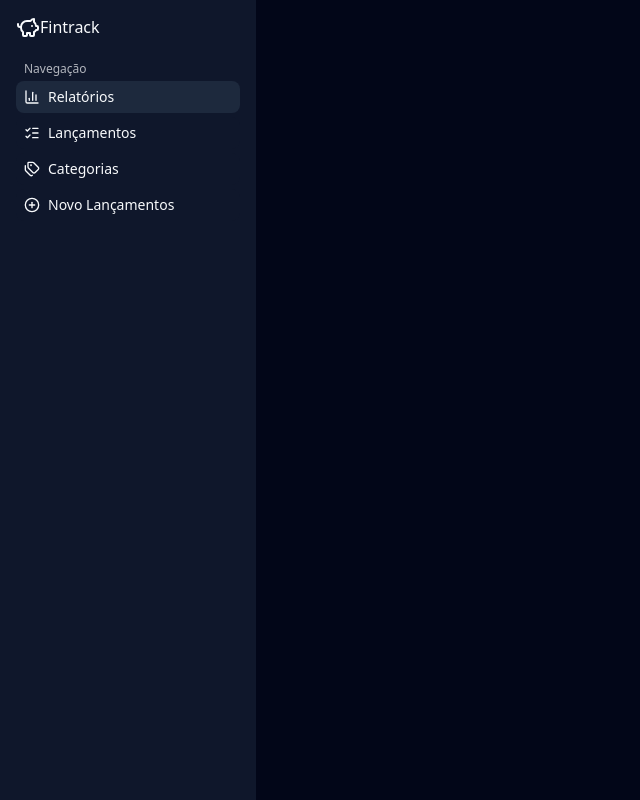
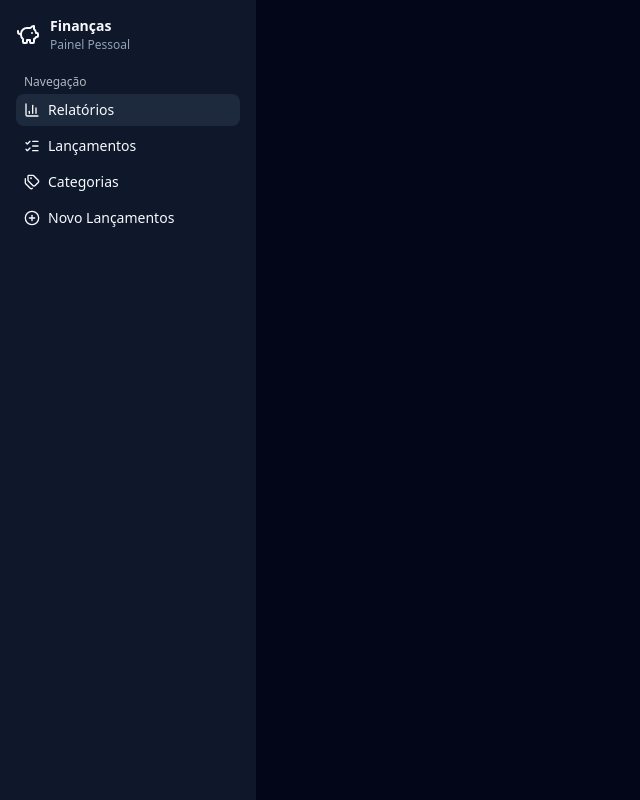
Before and after one commit to Falandimho/fintrack-frontend, a React (Vite) app: page / in a window 1280 px wide. Shown: the whole page, without its empty margins (0-640 px from the left). Built offline with nearby package versions, Linux system fonts and the light colour scheme.

Commit message:
refatora Sidebar para incluir título e descrição, e ajusta estilos no CSS

```diff
--- a/src/components/Sidebar/Sidebar.styles.tsx
+++ b/src/components/Sidebar/Sidebar.styles.tsx
@@ -15,9 +15,26 @@ export const SidebarHeader = styled.div`
   width: 100%;
   padding: 8px;
   display: flex;
+  gap: 10px;
   align-items: center
-  gap: 5px;
 `;
+
+export const SidebarTitle = styled.div`
+  width: fit-content;
+
+  & h4 {
+    font-weight: var(--font-weight-bold);
+    font-size: var(--text-sm);
+    line-height: var(--text-sm--line-height);
+
+  }
+
+  & p {
+    font-size: var(--text-xs);
+    color: var(--muted-foreground)
+  }
+`;
+
 
 export const SidebarLogo = styled.div`
   background-color: var(--foreground);
--- a/src/components/Sidebar/Sidebar.tsx
+++ b/src/components/Sidebar/Sidebar.tsx
@@ -38,7 +38,10 @@ export function Sidebar() {
       <Styled.Sidebar>
         <Styled.SidebarHeader>
           <PiggyBank />
-          <p>Fintrack</p>
+          <Styled.SidebarTitle>
+            <h4>Finanças</h4>
+            <p>Painel Pessoal</p>
+          </Styled.SidebarTitle>
         </Styled.SidebarHeader>
 
         <Styled.SidebarItemContainer>
--- a/src/index.css
+++ b/src/index.css
@@ -3,7 +3,7 @@
   --font-mono:
     ui-monospace, SFMono-Regular, Menlo, Monaco, Consolas, "Liberation Mono",
     "Courier New", monospace;
-  --font-display: "Sora", ui-sans-serif, system-ui, sans-serif;
+  --font-display: Sora,ui-sans-serif,system-ui,sans-serif;
   --default-font-family: "Manrope", ui-sans-serif, system-ui, sans-serif;
   --color-red-500: oklch(63.7% 0.237 25.331);
   --color-red-600: oklch(57.7% 0.245 27.325);
```
